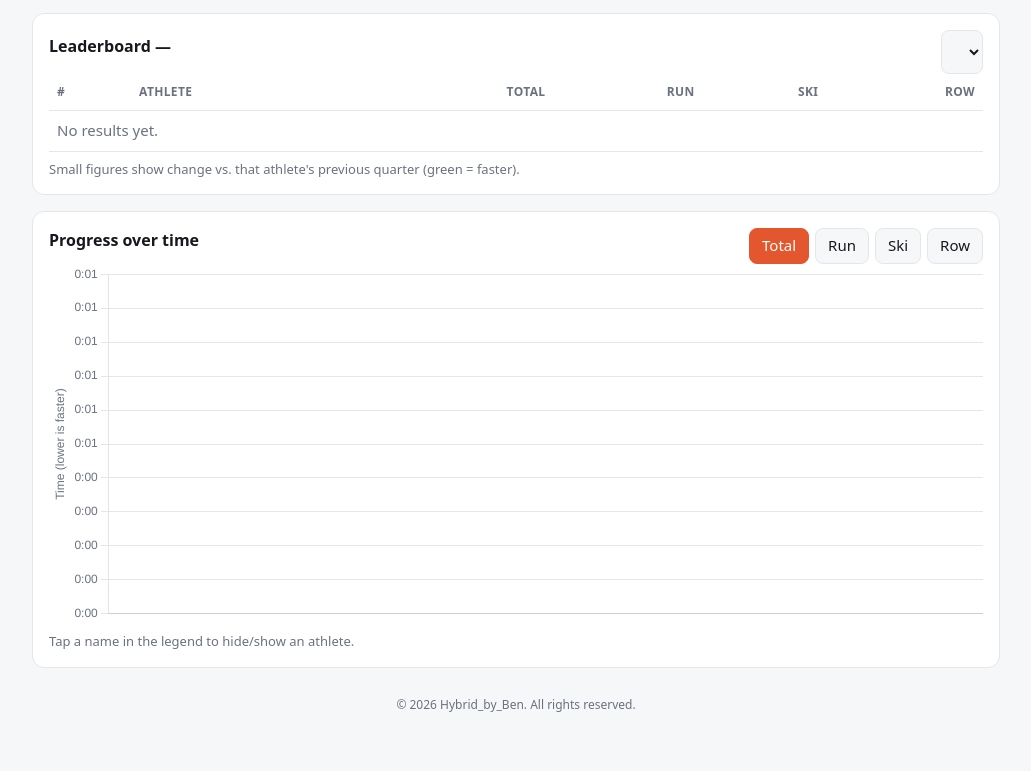
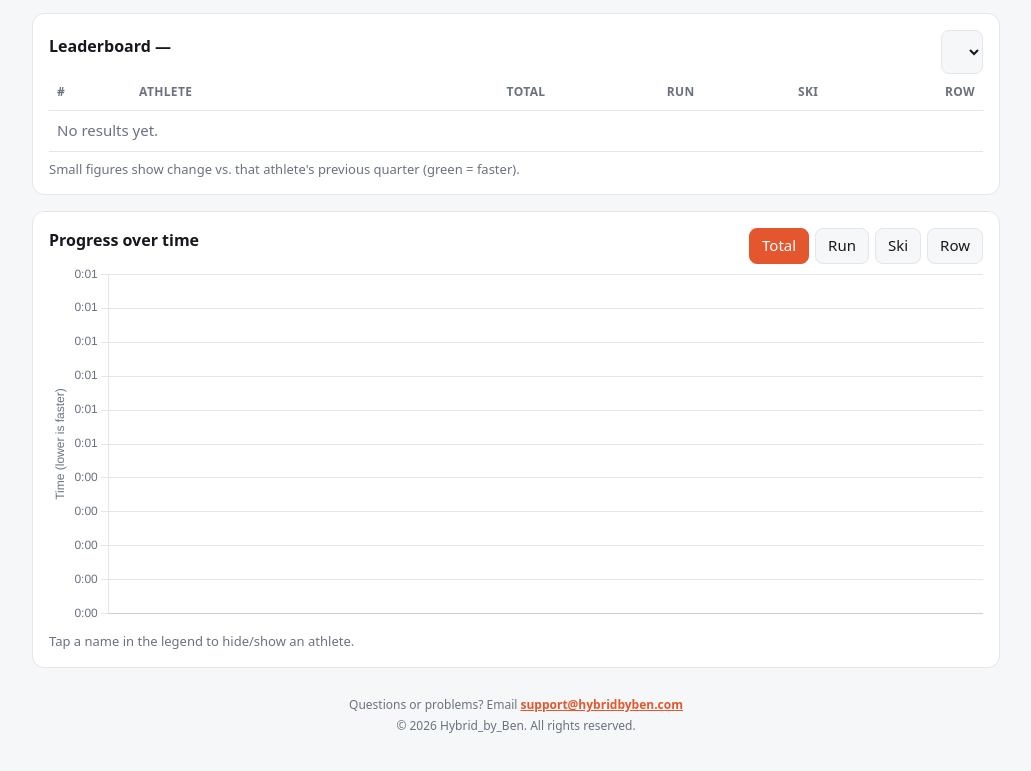
Before and after one commit to brodeurbenjamin/baseline, a plain HTML site: page site/index.html in a window 1280 px wide. Shown: the part 437-1208 px from the top of the page, without its empty margins (124-1155 px from the left). Drawn offline with nearby package versions, Linux system fonts and the light colour scheme; files whose address does not match are found by name.

Commit message:
Footer: support email link (#4)
Adds "Questions or problems? Email support@hybridbyben.com" (a mailto link)
above the copyright line.


Claude-Session: https://claude.ai/code/session_01SvWJ8oMKkQNaB1Z6364wrG

Co-authored-by: Claude <noreply@anthropic.com>

```diff
--- a/site/index.html
+++ b/site/index.html
@@ -52,6 +52,7 @@
   .note { color:var(--muted); font-size:13px; margin:8px 0 0 }
   select.q { width:auto }
   footer { color:var(--muted); font-size:12px; text-align:center; margin-top:28px }
+  footer p { margin:4px 0 } footer a { color:var(--accent); font-weight:600 }
 </style>
 </head>
 <body>
@@ -98,7 +99,10 @@
     <div class="chartbox"><canvas id="chart"></canvas></div>
     <p class="note">Tap a name in the legend to hide/show an athlete.</p>
   </div>
-  <footer>© 2026 Hybrid_by_Ben. All rights reserved.</footer>
+  <footer>
+    <p>Questions or problems? Email <a href="mailto:support@hybridbyben.com">support@hybridbyben.com</a></p>
+    <p>© 2026 Hybrid_by_Ben. All rights reserved.</p>
+  </footer>
 </div>
 
 <script src="https://cdnjs.cloudflare.com/ajax/libs/Chart.js/4.4.1/chart.umd.min.js"></script>
```
